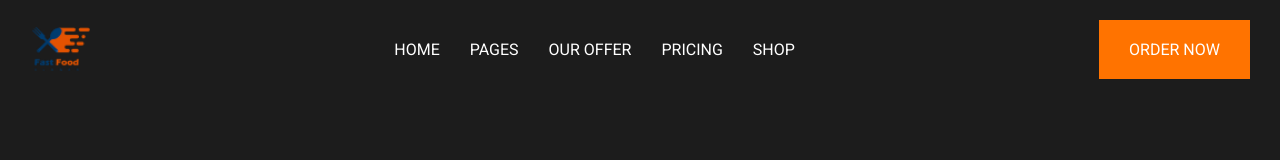
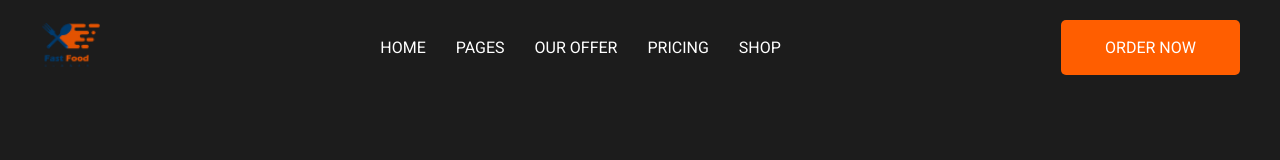
Before and after one commit to Wolity/burger, a plain HTML site: page index.html in a window 1280 px wide. Drawn offline with Linux system fonts and the light colour scheme.

Commit message:
animations

```diff
--- a/index.html
+++ b/index.html
@@ -7,8 +7,9 @@
     <link rel="stylesheet" href="style.css" />
   </head>
   <body>
-    <header class="hedear">
-      <img src="./images/icons/logo.png" class="header_logo" />
+    <header class="header">
+      <div class="container">
+      <a href="/"><img src="./images/icons/logo.png" class="header_logo" /></a>
       <nav class="header_nav">
         <ul class="header_list">
           <li><a class="header_link--active" href="#!">HOME</a></li>
@@ -20,7 +21,8 @@
           <li><a class="header_link" href="#!">SHOP</a></li>
         </ul>
       </nav>
-      <a href="#!" class="btn">ORDER NOW</a>
+      <a href="#!" class="btn">oRdEr NoW</a>
+      </div>
     </header>
   </body>
 </html>
--- a/style.css
+++ b/style.css
@@ -5,22 +5,38 @@ body {
   font-family: "Roboto", sans-serif;
   background-color: #1c1c1c;
   color: #ffff;
-  margin: 20px 30px;
+  margin: 0px;
 }
 a {
   color: white;
   text-decoration: none;
+  display: inline-block;
+  transition: transform 0.3s ease;
+  opacity: 1;
+}
+a:hover {
+  opacity: 0.8;
 }
 ul {
   list-style: none;
   padding: 0;
   margin: 0;
 }
-.hedear {
+.container{
+  max-width: 1200px;
+  margin-left: auto;
+  margin-right: auto;
+  padding: 0px 15px;
+}
+.header {
+  padding: 20px 0px;
+}
+.header .container{
   display: flex;
   justify-content: space-between;
   align-items: center;
 }
+
 .header_logo {
   width: 60px;
 }
@@ -31,6 +47,11 @@ ul {
   gap: 30px;
 }
 .btn {
-  background-color: rgb(255, 115, 0);
-  padding: 20px 30px;
+  background-color: rgb(255, 94, 0);
+  padding: 18px 44px;
+  border-radius: 5px;
+  text-transform: uppercase;
 }
+.btn:hover {
+  transform: scale(1.2);
+}
```
Also changed, not shown: 4 other files.
